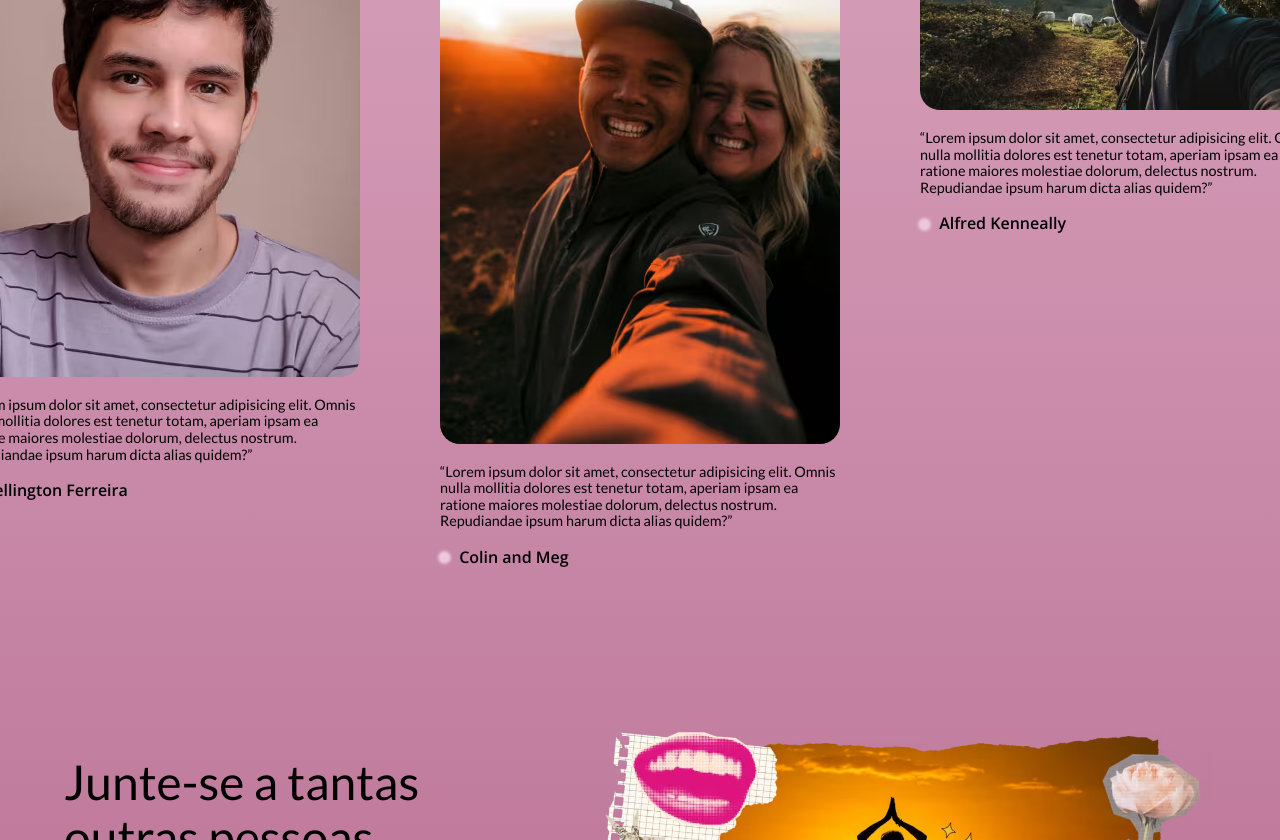
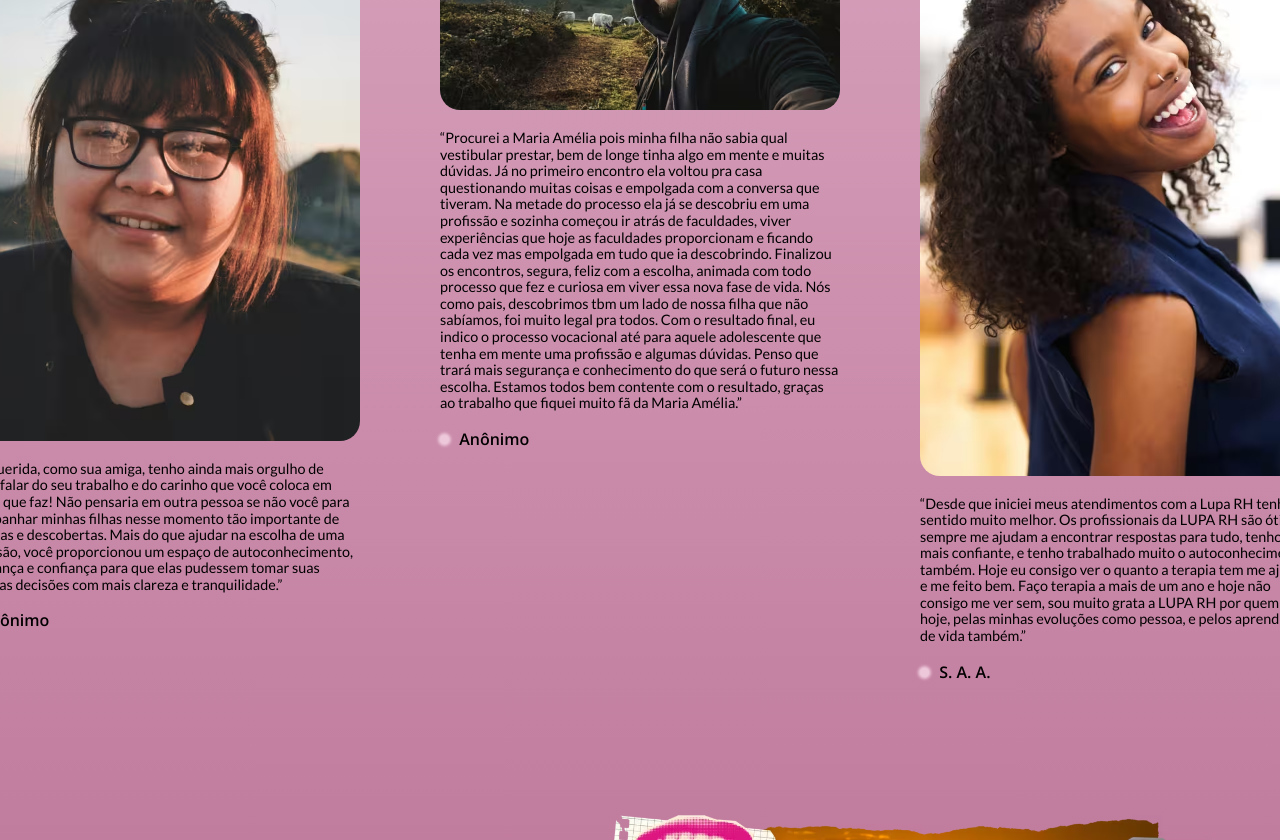
Before and after one commit to gnoatx/MariaAmelia, a React (Vite) app: page / in a window 1280 px wide. Shown: the part 1960-2800 px from the top of the page. Built offline with nearby package versions, Linux system fonts and the light colour scheme.

Commit message:
Hero mudado, Depoimentos reais adicionados

```diff
--- a/src/Hero/styles.module.css
+++ b/src/Hero/styles.module.css
@@ -13,7 +13,7 @@
     content: "";
     position: absolute;
     inset: 0;
-    background: url("../assets/Alex-Green.avif") no-repeat center / cover;
+    background: url("../assets/hero-maria-amelia.avif") no-repeat center / cover;
     mask:
         linear-gradient(to bottom, white, white) no-repeat top / 100% 100%,
         url("../assets/hero-mask.png") no-repeat bottom / contain;
@@ -42,7 +42,7 @@
 .title h1 {
     width: 240px;
     margin: 20px 0;
-    font-size: 1.65rem;
+    font-size: 1.55rem;
     /* hyphens: auto; */
 }
 
--- a/src/Service/styles.module.css
+++ b/src/Service/styles.module.css
@@ -24,5 +24,5 @@
     max-width: 40%;
     max-height: 750px;
     border-radius: 20px;
-    object-fit: cover;
+    object-fit: contain;
 }
--- a/src/Testimonials/Testimonials.tsx
+++ b/src/Testimonials/Testimonials.tsx
@@ -15,7 +15,7 @@ interface Props {
 }
 
 export default function Testimonials({ list }: Props) {
-  const buffer = 5
+  const buffer = Math.min(5, list.length)
   const [currentIndex, setCurrentIndex] = useState(buffer)
   const [isTransitioning, setIsTransitioning] = useState(false)
 
--- a/src/assets/testimonials/testimonials.json
+++ b/src/assets/testimonials/testimonials.json
@@ -1,52 +1,17 @@
 [
     {
-        "name": "Colin and Meg",
-        "photo": "Colin-and-Meg",
-        "text": "Lorem ipsum dolor sit amet, consectetur adipisicing elit. Omnis nulla mollitia dolores est tenetur totam, aperiam ipsam ea ratione maiores molestiae dolorum, delectus nostrum. Repudiandae ipsum harum dicta alias quidem?"
+        "name": "Anônimo",
+        "photo": "Alfred-Kenneally",
+        "text": "Procurei a Maria Amélia pois minha filha não sabia qual vestibular prestar, bem de longe tinha algo em mente e muitas dúvidas. Já no primeiro encontro ela voltou pra casa questionando muitas coisas e empolgada com a conversa que tiveram. Na metade do processo ela já se descobriu em uma profissão e sozinha começou ir atrás de faculdades, viver experiências que hoje as faculdades proporcionam e ficando cada vez mas empolgada em tudo que ia descobrindo. Finalizou os encontros, segura, feliz com a escolha, animada com todo processo que fez e curiosa em viver essa nova fase de vida. Nós como pais, descobrimos tbm um lado de nossa filha que não sabíamos, foi muito legal pra todos. Com o resultado final, eu indico o processo vocacional até para aquele adolescente que tenha em mente uma profissão e algumas dúvidas. Penso que trará mais segurança e conhecimento do que será o futuro nessa escolha. Estamos todos bem contente com o resultado, graças ao trabalho que fiquei muito fã da Maria Amélia."
     },
     {
-        "name": "Alfred Kenneally",
-        "photo": "Alfred-Kenneally",
-        "text": "Lorem ipsum dolor sit amet, consectetur adipisicing elit. Omnis nulla mollitia dolores est tenetur totam, aperiam ipsam ea ratione maiores molestiae dolorum, delectus nostrum. Repudiandae ipsum harum dicta alias quidem?"
+        "name": "S. A. A.",
+        "photo": "Isaiah-McClean",
+        "text": "Desde que iniciei meus atendimentos com a Lupa RH tenho me sentido muito melhor. Os profissionais da LUPA RH são ótimos,  sempre me ajudam a encontrar respostas para tudo, tenho sido mais confiante, e tenho trabalhado muito o autoconhecimento também. Hoje eu consigo ver o quanto a terapia tem me ajudado e me feito bem. Faço terapia a mais de um ano e hoje não consigo me ver sem, sou muito grata a LUPA RH por quem sou hoje, pelas minhas evoluções como pessoa, e pelos aprendizados de vida também."
     },
     {
-        "name": "Andre Tan",
-        "photo": "Andre-Tan",
-        "text": "Lorem ipsum dolor sit amet, consectetur adipisicing elit. Omnis nulla mollitia dolores est tenetur totam, aperiam ipsam ea ratione maiores molestiae dolorum, delectus nostrum. Repudiandae ipsum harum dicta alias quidem?"
-    },
-    {
-        "name": "Eye for Ebony",
-        "photo": "Eye-for-Ebony",
-        "text": "Lorem ipsum dolor sit amet, consectetur adipisicing elit. Omnis nulla mollitia dolores est tenetur totam, aperiam ipsam ea ratione maiores molestiae dolorum, delectus nostrum. Repudiandae ipsum harum dicta alias quidem?"
-    },
-    {
-        "name": "Isaiah McClean",
-        "photo": "Isaiah-McClean",
-        "text": "Lorem ipsum dolor sit amet, consectetur adipisicing elit. Omnis nulla mollitia dolores est tenetur totam, aperiam ipsam ea ratione maiores molestiae dolorum, delectus nostrum. Repudiandae ipsum harum dicta alias quidem?"
-    },
-    {
-        "name": "Jadon Johnson",
-        "photo": "Jadon-Johnson",
-        "text": "Lorem ipsum dolor sit amet, consectetur adipisicing elit. Omnis nulla mollitia dolores est tenetur totam, aperiam ipsam ea ratione maiores molestiae dolorum, delectus nostrum. Repudiandae ipsum harum dicta alias quidem?"
-    },
-    {
-        "name": "Joel Mott",
+        "name": "Anônimo",
         "photo": "Joel-Mott",
-        "text": "Lorem ipsum dolor sit amet, consectetur adipisicing elit. Omnis nulla mollitia dolores est tenetur totam, aperiam ipsam ea ratione maiores molestiae dolorum, delectus nostrum. Repudiandae ipsum harum dicta alias quidem?"
-    },
-    {
-        "name": "Nguyễn Hiệp",
-        "photo": "Nguyễn-Hiệp",
-        "text": "Lorem ipsum dolor sit amet, consectetur adipisicing elit. Omnis nulla mollitia dolores est tenetur totam, aperiam ipsam ea ratione maiores molestiae dolorum, delectus nostrum. Repudiandae ipsum harum dicta alias quidem?"
-    },
-    {
-        "name": "Marcos Paulo Prado",
-        "photo": "Marcos-Paulo-Prado",
-        "text": "Lorem ipsum dolor sit amet, consectetur adipisicing elit. Omnis nulla mollitia dolores est tenetur totam, aperiam ipsam ea ratione maiores molestiae dolorum, delectus nostrum. Repudiandae ipsum harum dicta alias quidem?"
-    },
-    {
-        "name": "Wellington Ferreira",
-        "photo": "Wellington-Ferreira",
-        "text": "Lorem ipsum dolor sit amet, consectetur adipisicing elit. Omnis nulla mollitia dolores est tenetur totam, aperiam ipsam ea ratione maiores molestiae dolorum, delectus nostrum. Repudiandae ipsum harum dicta alias quidem?"
+        "text": "Mé querida, como sua amiga, tenho ainda mais orgulho de poder falar do seu trabalho e do carinho que você coloca em tudo o que faz! Não pensaria em outra pessoa se não você para acompanhar minhas filhas nesse momento tão importante de escolhas e descobertas. Mais do que ajudar na escolha de uma profissão, você proporcionou um espaço de autoconhecimento, segurança e confiança para que elas pudessem tomar suas próprias decisões com mais clareza e tranquilidade."
     }
 ]
--- a/src/variables.tsx
+++ b/src/variables.tsx
@@ -21,7 +21,8 @@ export const topBarVariables = {
 }
 
 export const heroVariables = {
-  cardText: 'Sua jornada de autoconhecimento e bem-estar para uma vida com propósito.',
+  // cardText: 'Sua jornada de autoconhecimento e bem-estar para uma vida com propósito.',
+  cardText: 'Sua trajetória mais leve e mais feliz através de uma escuta atenta e respeitosa!',
   button: {
     href: '#contato',
     text: 'Mude sua vida'
```
Also changed, not shown: src/assets/hero-maria-amelia.avif (added).
